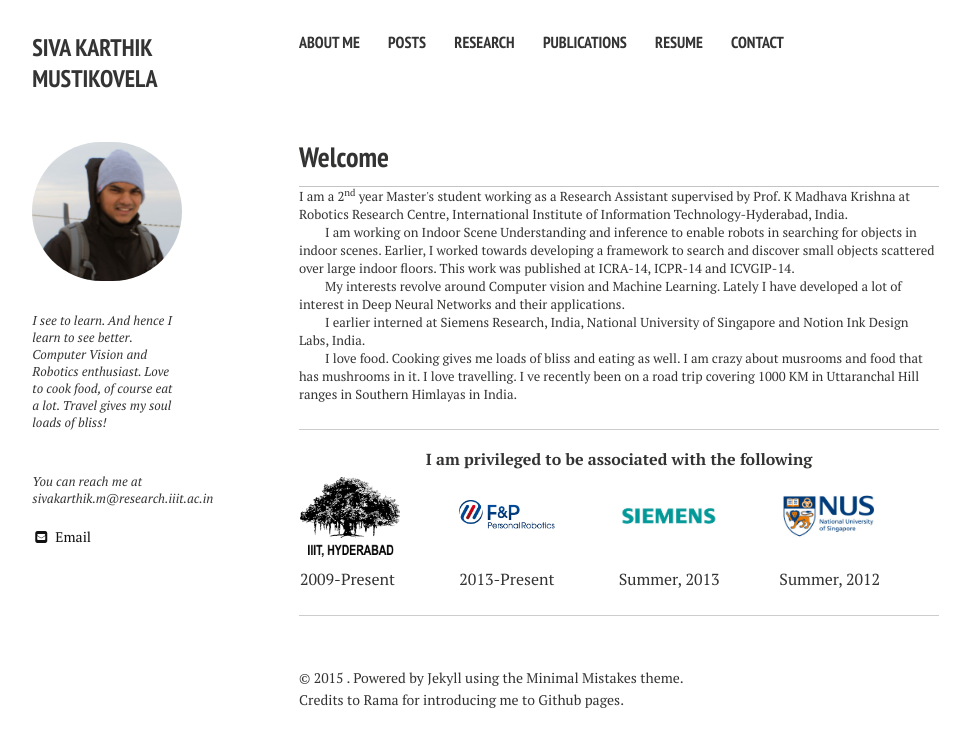
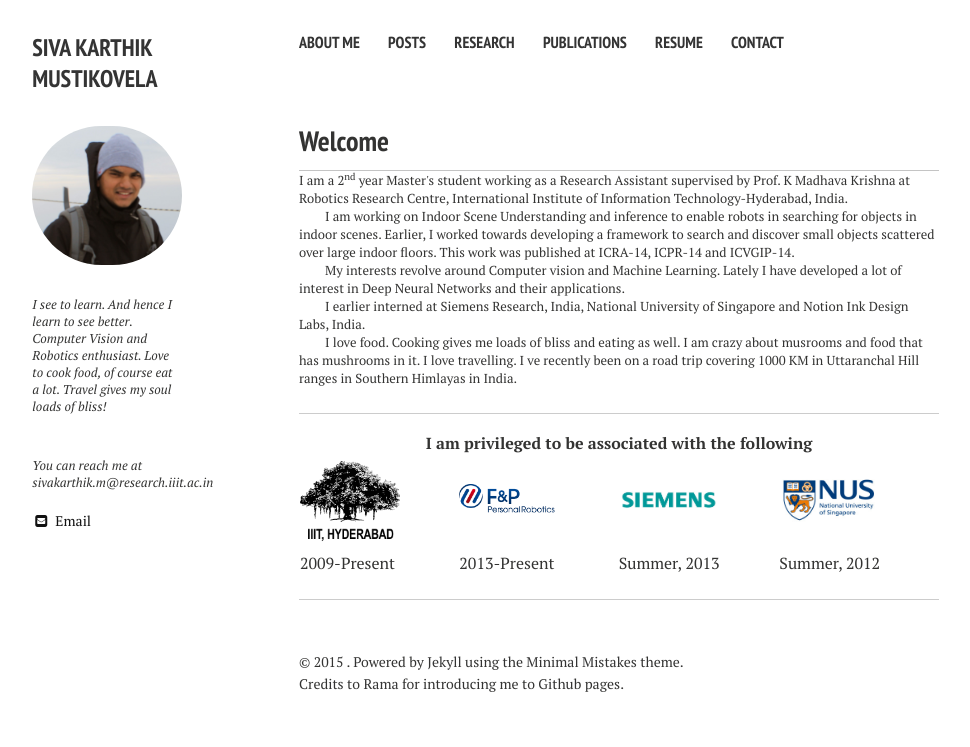
Before and after one commit to sivakm/sivakm.github.io, a Jekyll site: the page built from index.md, in a window 1280 px wide. Shown: the top 747 px of the page, without its empty margins (21-991 px from the left). Built offline with Jekyll 4.4.1, drawn with Linux system fonts in a browser that asks for light colours; nearby versions of some CDN libraries.

Commit message:
17feb915

```diff
--- a/_sass/page.scss
+++ b/_sass/page.scss
@@ -23,7 +23,7 @@ body {
 
 /* Site name */
 .site-name {
-	@include grid(11,10);
+	@include grid(10,10);
 	@include prefix(12,1);
 	@include suffix(12,1);
 	margin-bottom: none;
@@ -222,7 +222,7 @@ $button-size: 1.5rem;
 	@include container;
 	@include clearfix;
 	clear: both;
-	margin-top: 2em;
+	margin-top: 1em;
 	h1 {
 		margin-top: 0;
 	}
```
